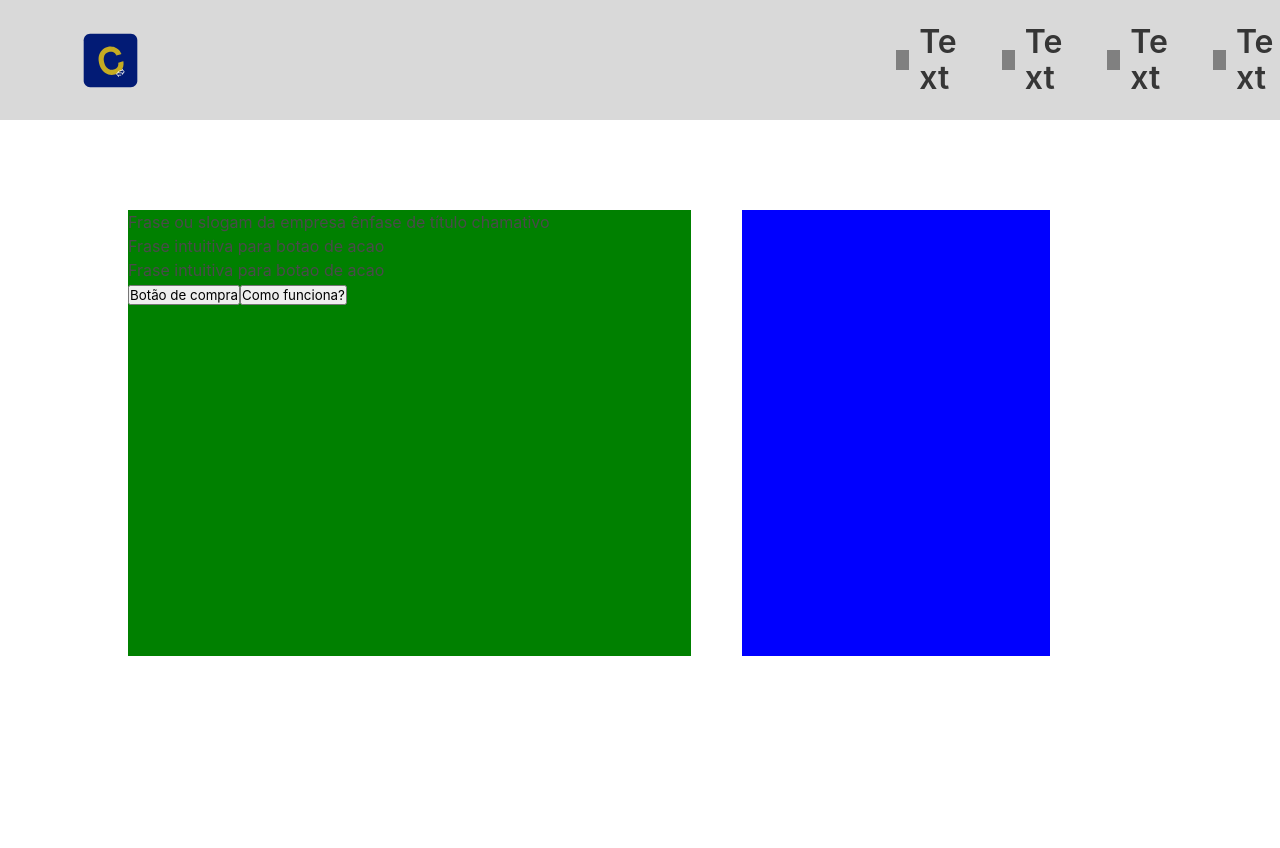
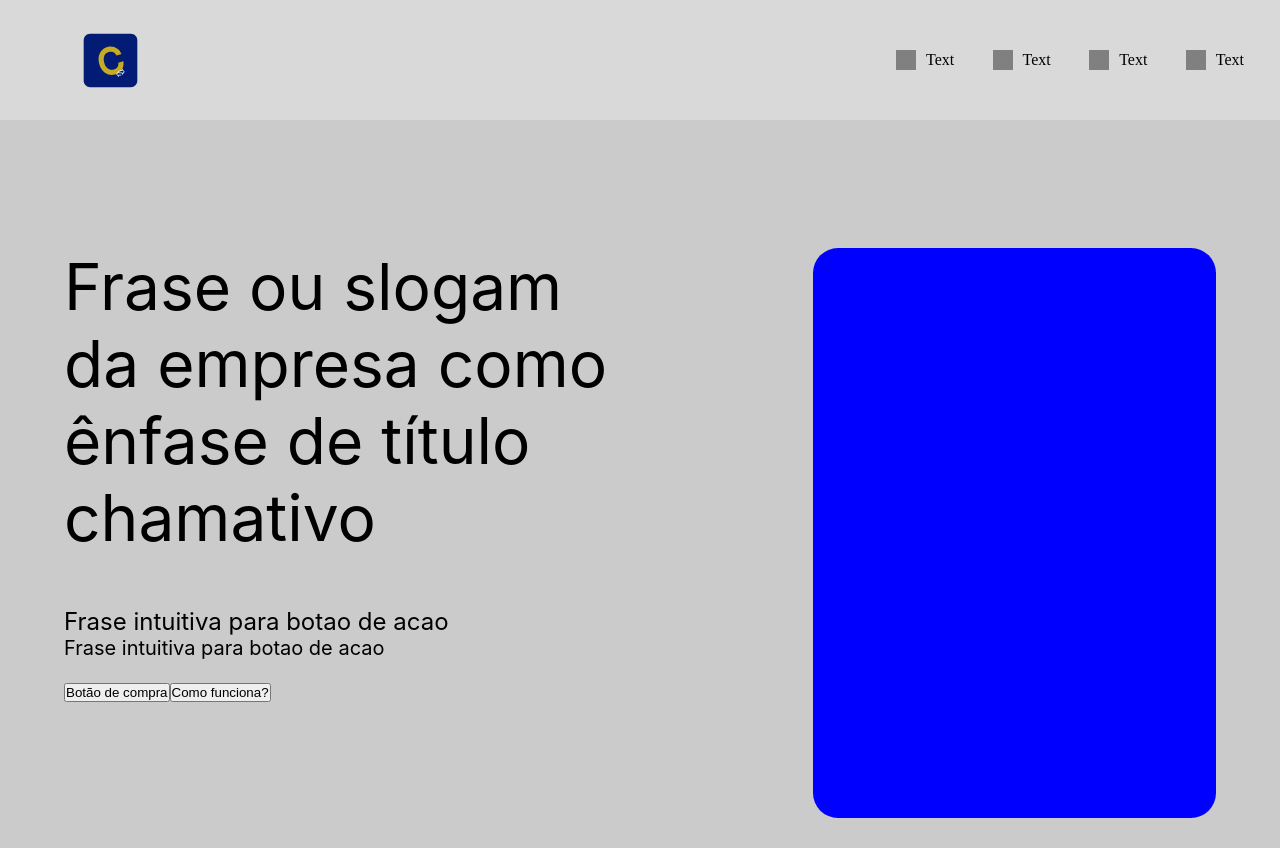
Before and after one commit to naudofp/calin-page, an Angular app: page / in a window 1280 px wide. Before the commit the page ends 800 px from the top, so only its background shows below. Built offline with nearby package versions, Linux system fonts and the light colour scheme.

Commit message:
Updated ViewSloganComponent

```diff
--- a/angular.json
+++ b/angular.json
@@ -23,7 +23,6 @@
               "src/assets"
             ],
             "styles": [
-              "./node_modules/bulma/css/bulma.css",
               "src/styles.css"
             ],
             "scripts": []
--- a/src/app/components/home-page/view-slogan/view-slogan.component.css
+++ b/src/app/components/home-page/view-slogan/view-slogan.component.css
@@ -1,19 +1,45 @@
 .container {
     display: flex;
-    gap: 5%;
-    width: 100%;
-    height: 70vh;
-    padding: 7% 5% 0 5%;
+    gap: 15%;
+    width: 90%;
+    height: 75vh;
+    padding: 10% 5% 0 5%;
+    background-color: #CBCBCB;
 }
 
 .container-text {
-    width: 55%;
-    height: 95%;
-    background-color: green;
+    display: flex;
+    flex-direction: column;
+    gap: 5%;
+    width: 50%;
+    height: 75%;
+}
+
+.container-text h1 {
+    font-family: 'Inter', sans-serif;
+    font-style: normal;
+    font-weight: 400;
+    font-size: 64px;
+    padding-bottom: 5%;
+}
+
+.container-subtitles p:first-child {
+    font-family: 'Inter', sans-serif;
+    font-style: normal;
+    font-weight: 400;
+    font-size: 24px;
+}
+
+.container-subtitles p:last-child {
+    font-family: 'Inter', sans-serif;
+    font-style: normal;
+    font-weight: 400;
+    font-size: 20px;
 }
 
 .container-image {
     background-color: blue;
-    width: 30%;
+    border-radius: 25px;
+    width: 35%;
     height: 95%;
 }
--- a/src/app/components/home-page/view-slogan/view-slogan.component.html
+++ b/src/app/components/home-page/view-slogan/view-slogan.component.html
@@ -1,9 +1,13 @@
 <div class="container">
     <div class="container-text">
-        <h1>Frase ou slogam da empresa ênfase de título chamativo</h1>
-        <p>Frase intuitiva para botao de acao</p>
-        <p>Frase intuitiva para botao de acao</p>
-        <div>
+        <h1>Frase ou slogam da empresa como ênfase de título chamativo</h1>
+
+        <div class="container-subtitles">
+            <p>Frase intuitiva para botao de acao</p>
+            <p>Frase intuitiva para botao de acao</p>
+        </div>
+
+        <div class="container-buttons">
             <button>Botão de compra</button>
             <button>Como funciona?</button>
         </div>
```
